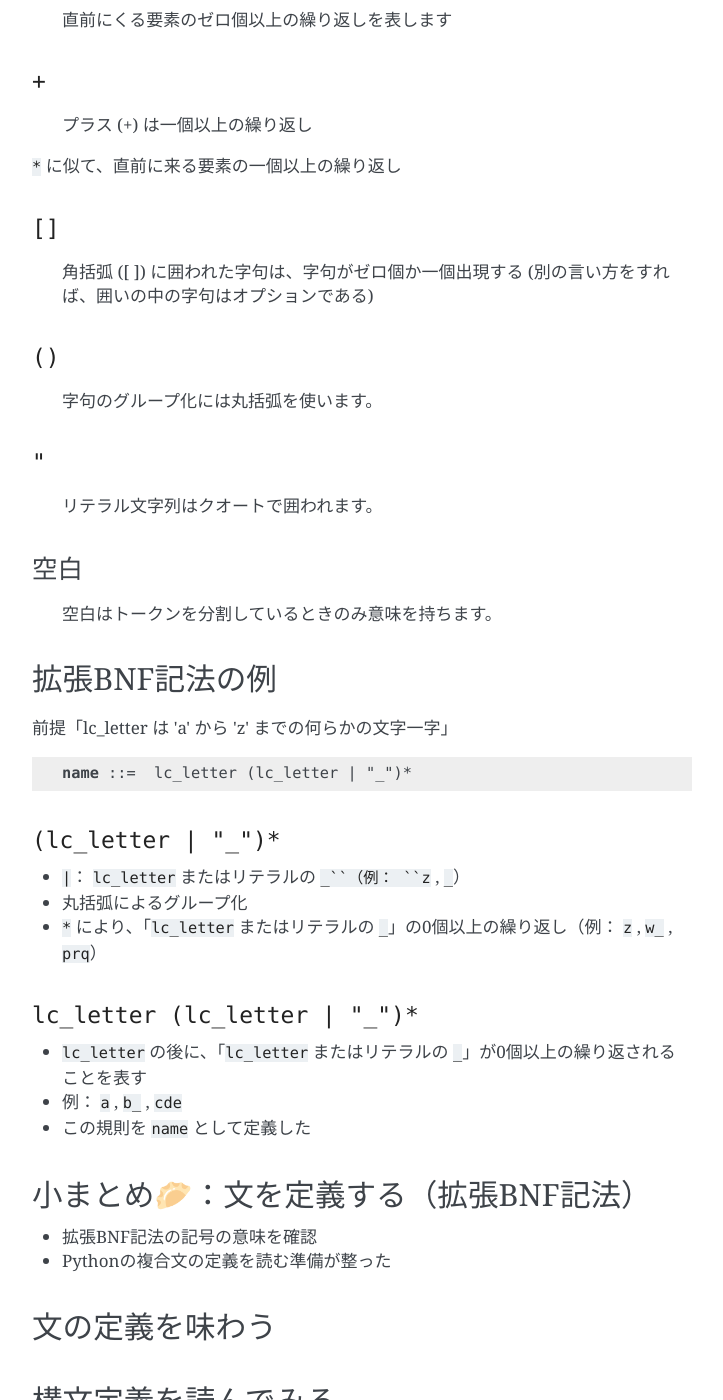
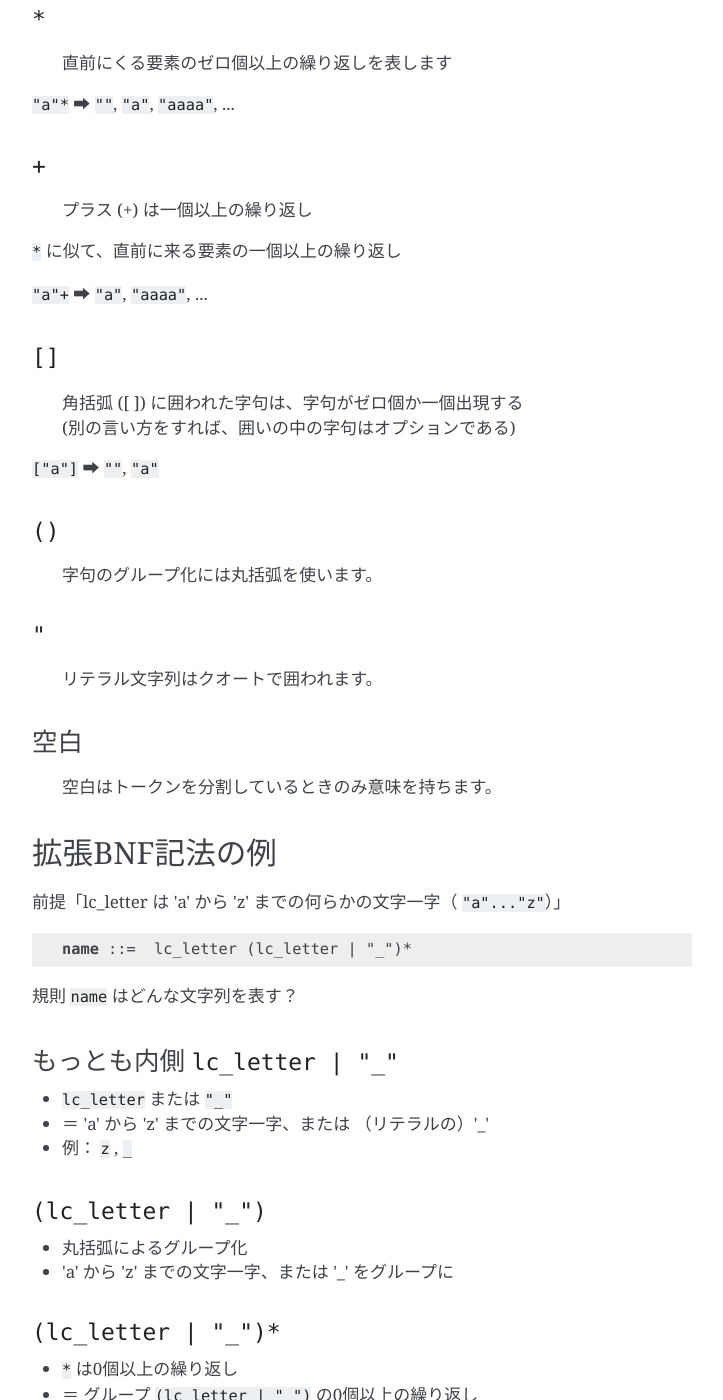
Before and after one commit to ftnext/2022_slides, a Sphinx documentation site: the page built from source/pyconk_kumamoto/revisit_python_from_statements.rst, in a window 1280 px wide and 1400 px high, scrolled down 12429 px. Shown: the whole window, without its empty margins (388-1111 px from the left). Built offline with Sphinx 7.4.7, drawn with Linux system fonts in a browser that asks for light colours; comment, search, counter and statistics services are not loaded; some of the changed text lies outside the part shown.

Commit message:
[feat] Brush up EBNF second half

```diff
--- a/source/pyconk_kumamoto/ebnf.rst.txt
+++ b/source/pyconk_kumamoto/ebnf.rst.txt
@@ -47,10 +47,14 @@ EBNFとも呼ぶドキュメントもありました（Extended Backus–Naur Fo
 
 「または」
 
+``"a" | "b"`` ➡ ``"a"``, ``"b"``
+
 ``*``
 ------------------------------------------------
 
     直前にくる要素のゼロ個以上の繰り返しを表します
+
+``"a"*`` ➡ ``""``, ``"a"``, ``"aaaa"``, ...
 
 ``+``
 ------------------------------------------------
@@ -59,11 +63,15 @@ EBNFとも呼ぶドキュメントもありました（Extended Backus–Naur Fo
 
 ``*`` に似て、直前に来る要素の一個以上の繰り返し
 
+``"a"+`` ➡ ``"a"``, ``"aaaa"``, ...
+
 ``[]``
 ------------------------------------------------
 
-    角括弧 ([ ]) に囲われた字句は、字句がゼロ個か一個出現する
-    (別の言い方をすれば、囲いの中の字句はオプションである)
+    | 角括弧 ([ ]) に囲われた字句は、字句がゼロ個か一個出現する
+    | (別の言い方をすれば、囲いの中の字句はオプションである)
+
+``["a"]`` ➡ ``""``, ``"a"``
 
 ``()``
 ------------------------------------------------
@@ -83,27 +91,43 @@ EBNFとも呼ぶドキュメントもありました（Extended Backus–Naur Fo
 拡張BNF記法の例
 ========================================
 
-前提「lc_letter は 'a' から 'z' までの何らかの文字一字」
+前提「lc_letter は 'a' から 'z' までの何らかの文字一字（ ``"a"..."z"``）」
 
 .. productionlist:: notation
    name: lc_letter (lc_letter | "_")*
 
+規則 ``name`` はどんな文字列を表す？
+
+もっとも内側 ``lc_letter | "_"``
+------------------------------------------------
+
+* ``lc_letter`` または ``"_"``
+* ＝ 'a' から 'z' までの文字一字、または （リテラルの）'_'
+* 例： ``z`` , ``_``
+
+``(lc_letter | "_")``
+------------------------------------------------
+
+* 丸括弧によるグループ化
+* 'a' から 'z' までの文字一字、または '_' をグループに
+
 ``(lc_letter | "_")*``
 ------------------------------------------------
 
-* ``|``： ``lc_letter`` またはリテラルの ``_``（例： ``z`` , ``_``）
-* 丸括弧によるグループ化
-* ``*`` により、「``lc_letter`` またはリテラルの ``_``」の0個以上の繰り返し（例： ``z`` , ``w_`` , ``prq``）
+* ``*`` は0個以上の繰り返し
+* ＝ グループ ``(lc_letter | "_")`` の0個以上の繰り返し
+* 例： ``''`` （空文字列）, ``z`` , ``w_`` , ``prq``
 
-``lc_letter (lc_letter | "_")*``
+``name ::= lc_letter (lc_letter | "_")*``
 ------------------------------------------------
 
-* ``lc_letter`` の後に、「``lc_letter`` またはリテラルの ``_``」が0個以上の繰り返されることを表す
+* ``lc_letter`` の後に、 ``(lc_letter | "_")*`` が続く
+* ＝ ``lc_letter`` の後に「 ``lc_letter`` またはリテラルの ``_``」を0個以上の繰り返す
 * 例： ``a`` , ``b_`` , ``cde``
-* この規則を ``name`` として定義した
+* 1文字目に ``_`` は来られない
 
 小まとめ🥟：文を定義する（拡張BNF記法）
 ========================================
 
 * 拡張BNF記法の記号の意味を確認
-* Pythonの複合文の定義を読む準備が整った
+* Pythonの **複合文の定義を読む準備** が整った
```
